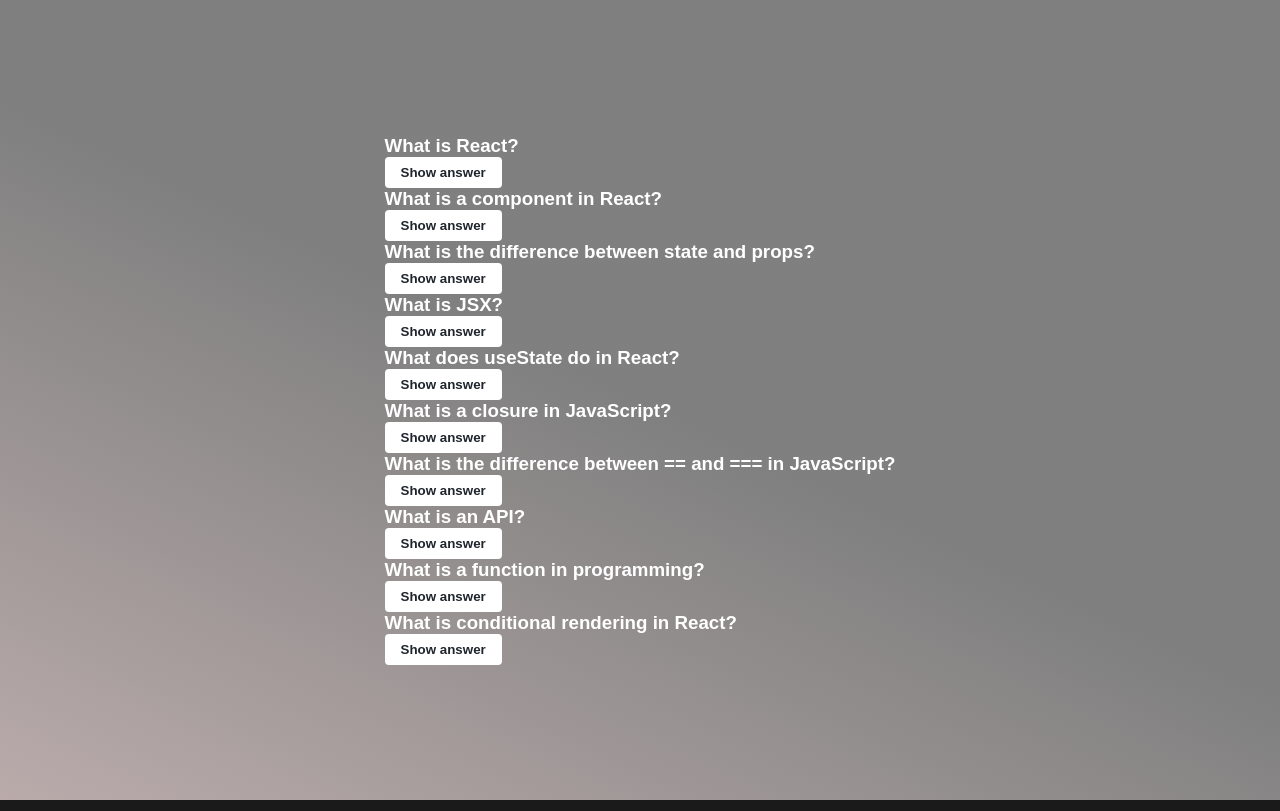
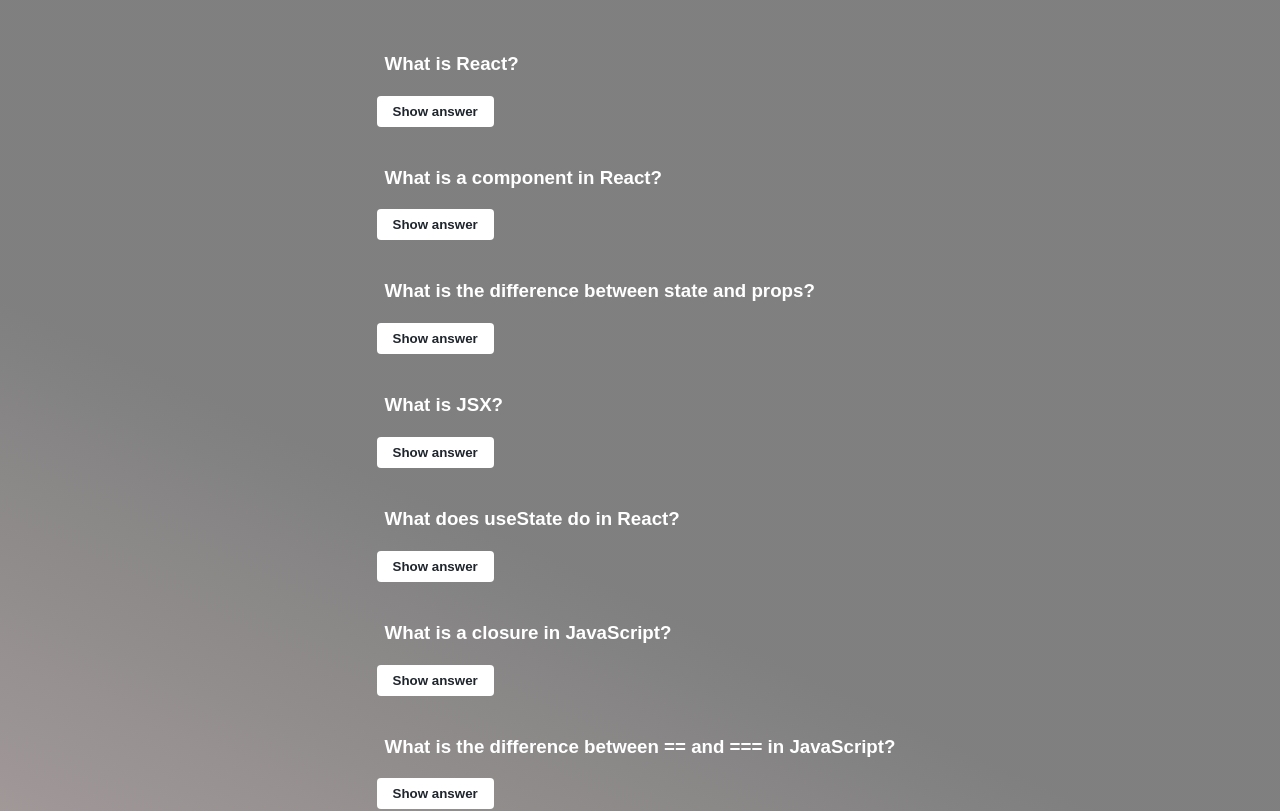
Before and after one commit to Mujeebat-shittu/react-razzle-dazzle, a React (Vite) app: page /faq in a window 1280 px wide. Shown: the top 811 px of the page. Built offline with nearby package versions, Linux system fonts and the light colour scheme.

Commit message:
styling fix

```diff
--- a/src/components/faq.jsx
+++ b/src/components/faq.jsx
@@ -1,4 +1,5 @@
 import { useState, useEffect } from "react";
+import '../styles/faq.css'
 
 function FAQ () {
     const [openIndexes, setOpenIndexes] = useState([]);
@@ -66,21 +67,22 @@
     return (
         <>
         <div
-        style={{
-            margin: '1rem auto',
-            padding: '0.8rem 3rem'
-        }}>
+        className="faq-container">
         {faqs.map ((faq, index) => (
-            <div key={index}>
+            <div
+            className="faq-content"
+             key={index}>
                 <h3
                 style={{
-                   color: 'hsl (0, 0%, 50)'
+                   color: 'hsl (0, 0%, 50)',
+                   padding: '0.5rem'
                 }}>{faq.question}</h3>
                     {openIndexes.includes(index) &&
                     <p
                     style={{
                          color: 'hsl(0, 0%, 100%)',
-                         fontSize: '14px'
+                         fontSize: '14px',
+                         padding: '0.57rem'
                     }}>{faq.answer}</p>}
 
                 <button
@@ -88,7 +90,7 @@
                 style={{
                     borderRadius: '4px',
                     border: 'none',
-                    marginTop: '0',
+                    marginTop: '0.8rem',
                     color: 'hsl(215, 18%, 15%)',
                     backgroundColor: 'white',
                     cursor: 'pointer',
--- a/src/styles/colourPicker.css
+++ b/src/styles/colourPicker.css
@@ -5,6 +5,7 @@
     border-radius: 10px;
     margin :1rem auto
 }
+
 
 .cp-button {
     width: auto;
@@ -24,3 +25,16 @@
     margin: 1rem auto;
 
 }
+
+@media (max-width: 610px){
+    .cp-container{
+        max-width: 350px;
+    }
+    .class{
+        display: grid;
+        grid-template-columns: minmax(100px, 1fr);
+        margin: 0.7rem auto;
+        padding: 0.3rem 0.8rem;
+    }
+
+}
--- a/src/styles/counter.css
+++ b/src/styles/counter.css
@@ -45,3 +45,19 @@
     align-items: center;
     justify-content: center;
 }
+
+@media (max-width: 610px){
+    .container{
+        max-width: 350px;
+    }
+
+    .counter-button{
+        width: auto;
+        height: auto;
+        margin: 0.5rem 1rem;
+        padding: 0.7rem 1.1rem;
+        font-size: 0.95rem;
+
+
+    }
+}
--- /dev/null
+++ b/src/styles/faq.css
@@ -0,0 +1,9 @@
+.faq-container{
+            margin: 1rem auto;
+            padding: 0.8rem 3rem;
+
+}
+
+.faq-content{
+    padding: 1rem;
+}
--- a/src/styles/navbar.css
+++ b/src/styles/navbar.css
@@ -20,7 +20,7 @@
 
 nav a {
   text-decoration: none;
-  color: #fff;
+  color: hsl(0, 10%, 50%);
 }
 
 
```
